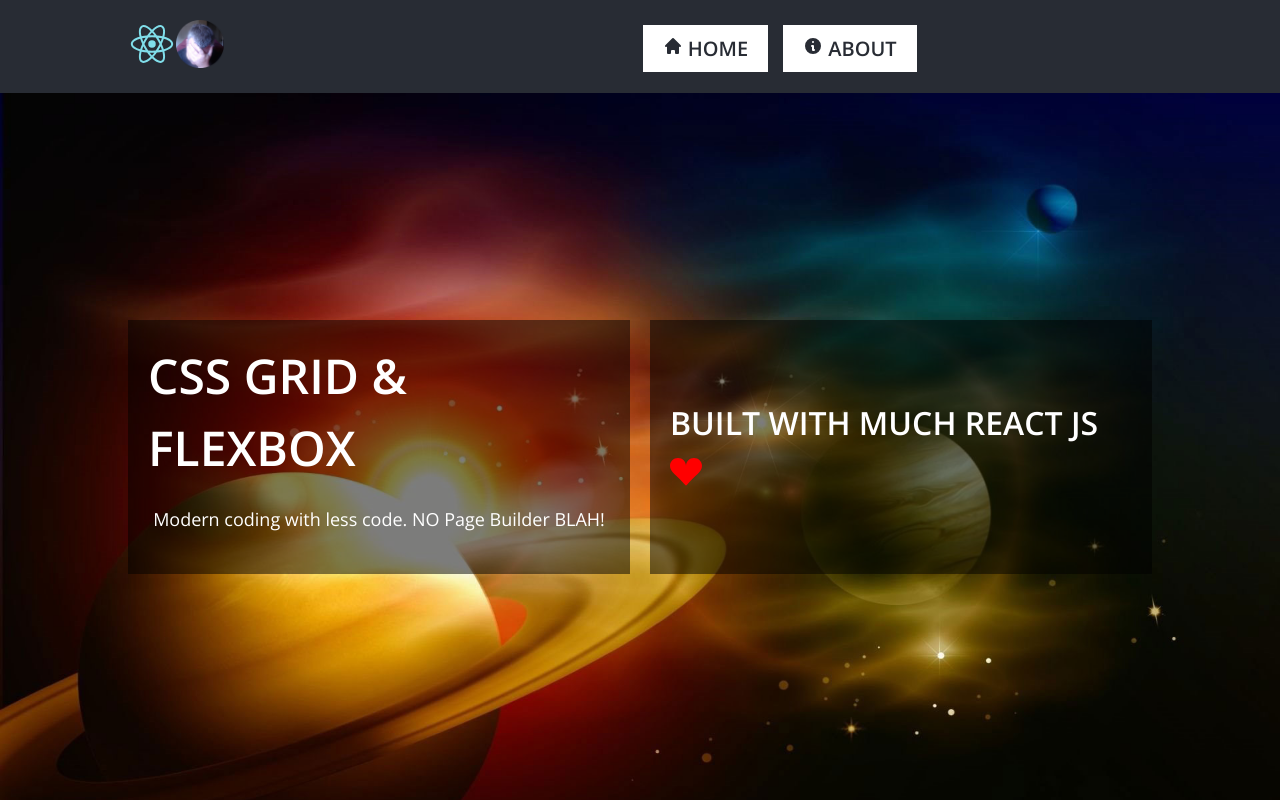
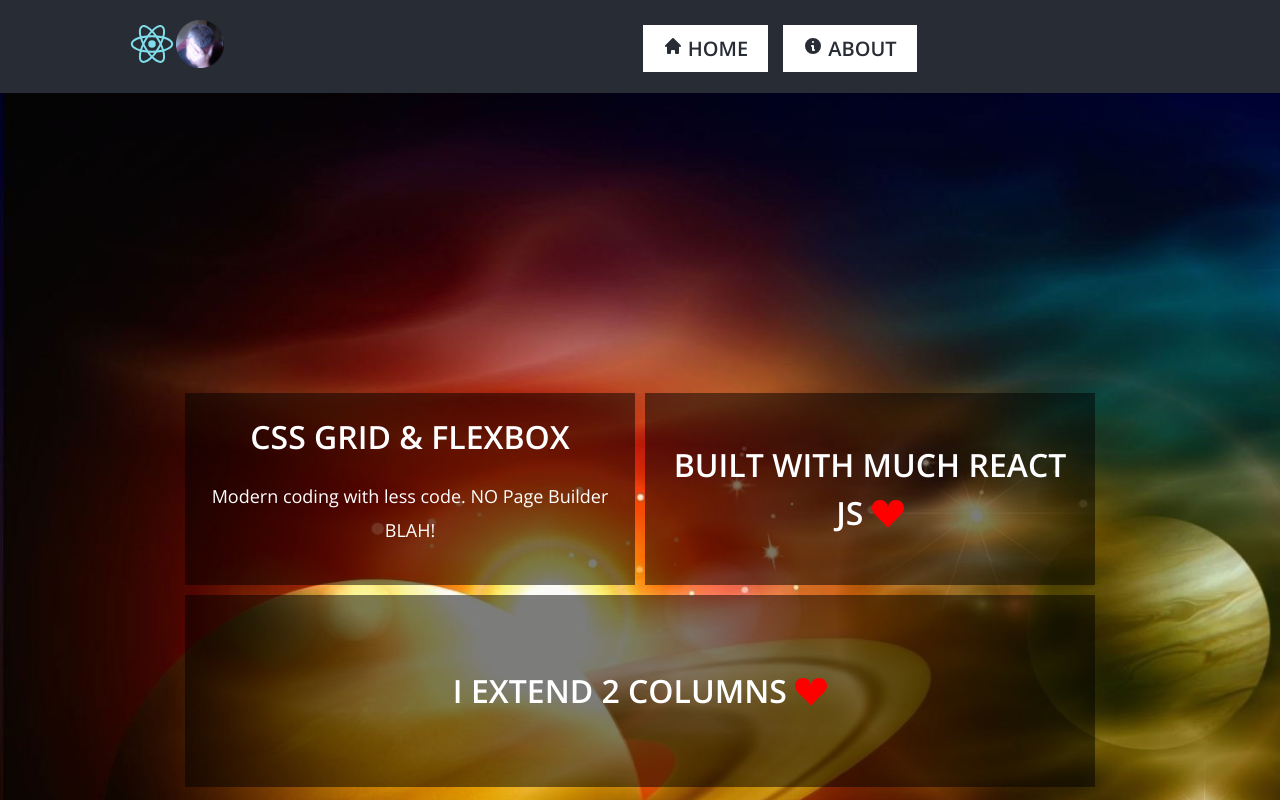
Before and after one commit to ChrisHPZ/template-one, a React (Create React App) app: page / in a window 1280 px wide. Shown: the top 800 px of the page. Built offline with nearby package versions, Linux system fonts and the light colour scheme.

Commit message:
Clean up unneeded code

```diff
--- a/src/App.css
+++ b/src/App.css
@@ -67,27 +67,29 @@ p {
 	background-size:cover;
 	background-position:top left;
 	background-repeat:no-repeat;
-	display:flex;
+
 }
 #about {
 	background:url(./img/about-bg.jpg);
 }
-.inner-content-grid {
-	width:80vw;
-	display: flex;
-  	flex-direction:row;
-	margin:auto;
-	gap:20px;
+.inner-content {
+	display:grid;
+	grid-template-columns: repeat(2, 1fr);
+	grid-template-rows: repeat(2, 1fr);
+	gap:10px;
+	padding: 300px 185px;
 }
 .inner-content-grid-child {
+	padding:20px;
+	background:rgba(0,0,0,0.5);
+	color:white;
+	text-align:center;
 	display:flex;
 	flex-direction:column;
 	justify-content: center;
-	align-items: center;
-	padding:20px;
-	background:rgba(0,0,0,0.5);
-	flex:0 50%;
-	color:white;
+}
+.inner-content-grid-child:nth-child(3) {
+	grid-column:span 2;
 }
 .grid-container-cta {
 	display:grid;
--- a/src/components/About.js
+++ b/src/components/About.js
@@ -1,10 +1,8 @@
 import { RiReactjsFill } from "react-icons/ri";
 import { BsSuitHeartFill } from "react-icons/bs";
 const About = () => {
-	const innerContentScreenHeight = window.innerHeight || document.documentElement.clientHeight || document.body.clientHeight;
 	return (
-		<div className="inner-content" id="about" style={{'height':innerContentScreenHeight - "93"}}>
-			<div className="inner-content-grid">
+		<div className="inner-content" id="about">
 			<div className="inner-content-grid-child" id="headpalm">
 				<h1>Hi I'm Chris</h1>
 				<p>I'm a walking HR Violation that <BsSuitHeartFill style={{color:"red"}} />'s to code new things</p>
@@ -14,7 +12,6 @@ const About = () => {
 				<p>I've been in the web development racket for 10+ years.</p>
 			</div>
 		</div>
-		</div>
 	 );
 }
 
--- a/src/components/Home.js
+++ b/src/components/Home.js
@@ -1,16 +1,16 @@
 import { BsSuitHeartFill } from "react-icons/bs";
 const Home = () => {
-	const innerContentScreenHeight = window.innerHeight || document.documentElement.clientHeight || document.body.clientHeight;
 	return (
-		<div className="inner-content" id="home" style={{'height':innerContentScreenHeight - "93"}}>
-			<div className="inner-content-grid">
+		<div className="inner-content" id="home">
 			<div className="inner-content-grid-child">
-					<h1>CSS Grid &amp; Flexbox</h1>
+				<h2>CSS Grid &amp; Flexbox</h2>
 				<p>Modern coding with less code. NO Page Builder BLAH!</p>
 			</div>
 			<div className="inner-content-grid-child">
 				<h2>Built with Much REACT JS <BsSuitHeartFill style={{color: "red", position: "relative", top: "5px"}} /></h2>
 			</div>
+			<div className="inner-content-grid-child">
+				<h2>I Extend 2 columns <BsSuitHeartFill style={{color: "red", position: "relative", top: "5px"}} /></h2>
 			</div>
 		</div>
 	 );
```
Lines whose indentation alone changed are shown as unchanged.
